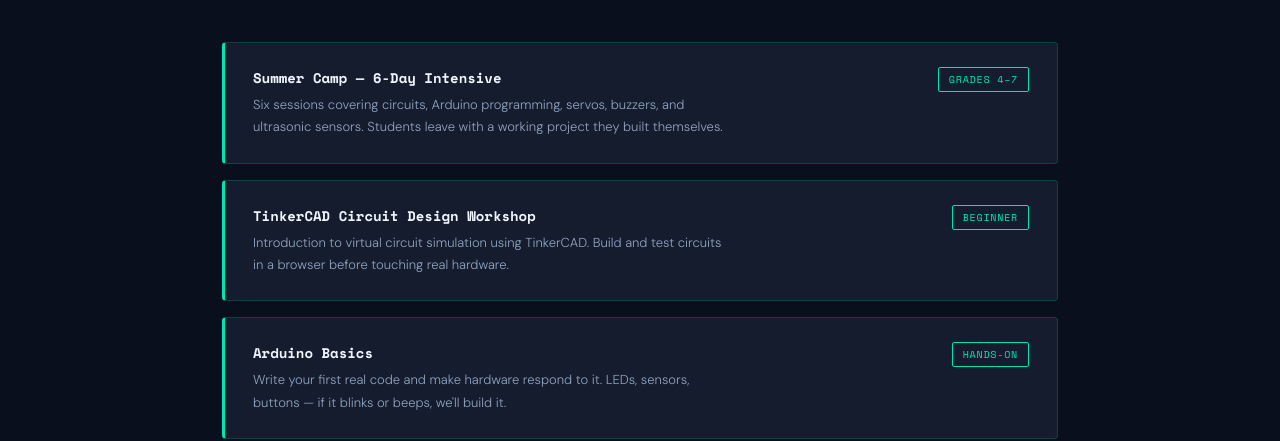
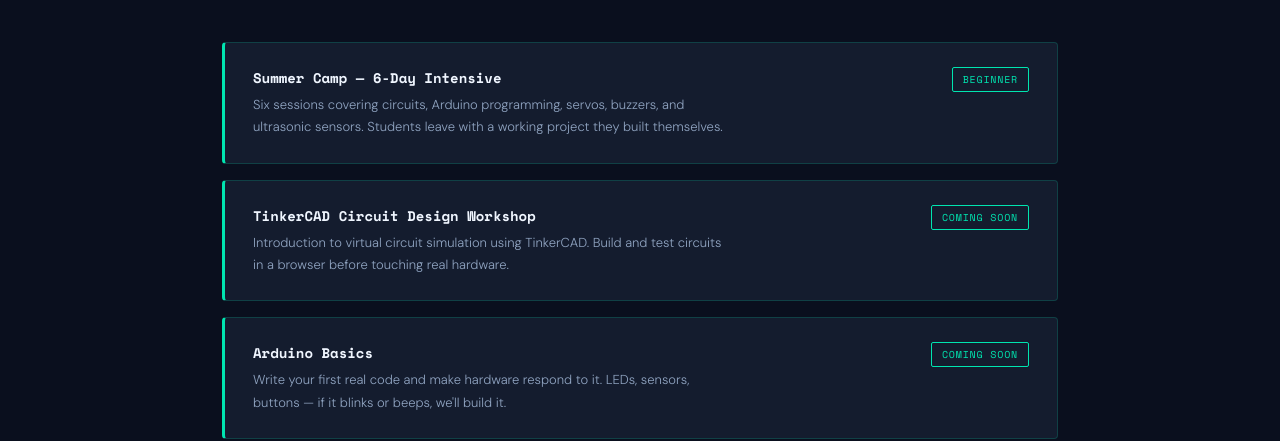
Before and after one commit to donut-hole0/nextgen-circuitry, a SvelteKit app: page /programs in a window 1280 px wide. Shown: the part 305-746 px from the top of the page. Built offline with nearby package versions, Linux system fonts and the light colour scheme.

Commit message:
changed program badges

```diff
--- a/src/routes/programs/+page.svelte
+++ b/src/routes/programs/+page.svelte
@@ -26,17 +26,17 @@
     {
       title: 'Summer Camp — 6-Day Intensive',
       desc: 'Six sessions covering circuits, Arduino programming, servos, buzzers, and ultrasonic sensors. Students leave with a working project they built themselves.',
-      badge: 'GRADES 4–7'
+      badge: 'BEGINNER'
     },
     {
       title: 'TinkerCAD Circuit Design Workshop',
       desc: 'Introduction to virtual circuit simulation using TinkerCAD. Build and test circuits in a browser before touching real hardware.',
-      badge: 'BEGINNER'
+      badge: 'COMING SOON'
     },
     {
       title: 'Arduino Basics',
       desc: 'Write your first real code and make hardware respond to it. LEDs, sensors, buttons — if it blinks or beeps, we\'ll build it.',
-      badge: 'HANDS-ON'
+      badge: 'COMING SOON'
     },
     {
       title: 'Science Fair Mentorship',
```
